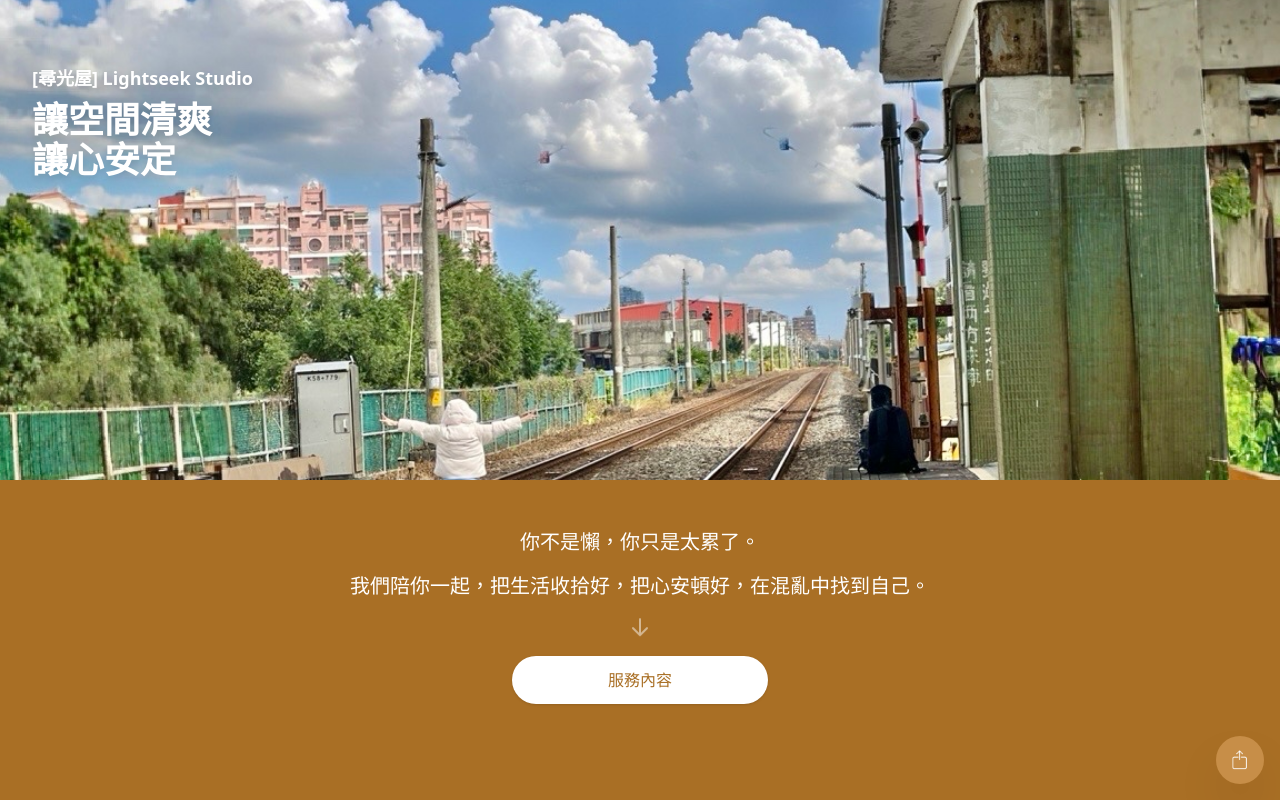
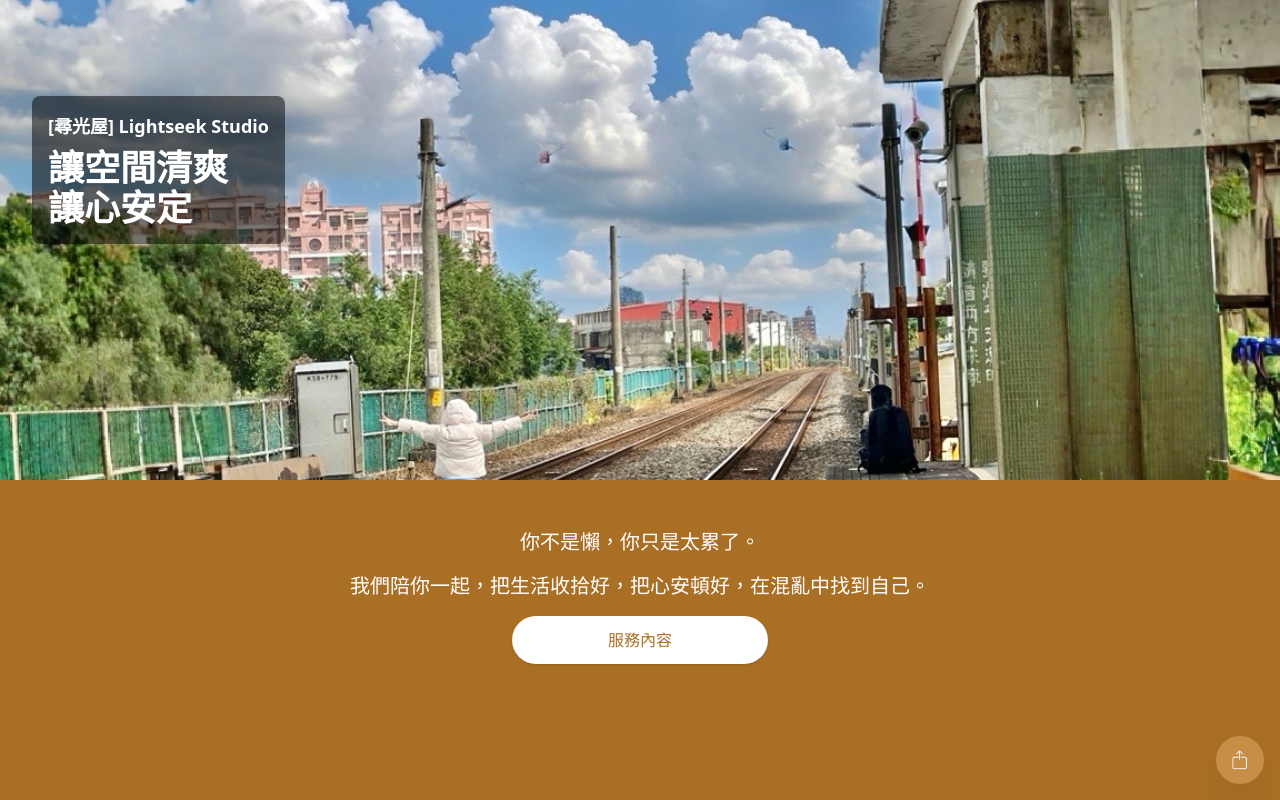
Before and after one commit to lightseek2025/qr-profile, a plain HTML site: page index.html in a window 1280 px wide. Drawn offline with nearby package versions, Linux system fonts and the light colour scheme.

Commit message:
Update index.html

```diff
--- a/index.html
+++ b/index.html
@@ -7,7 +7,7 @@
   <script src="https://cdn.tailwindcss.com"></script>
   <link href="https://cdn.jsdelivr.net/npm/aos@2.3.4/dist/aos.css" rel="stylesheet" />
   <style>
-    /* Hero 區高度 100vh，可內部滾動，並保留底部安全區緩衝 */
+    /* 只允許 Hero 區滾動，其餘頁面鎖定 */
     #hero {
       height: 100vh;
       overflow-y: auto;
@@ -18,35 +18,28 @@
 <body class="bg-white text-gray-800">
   <script>window.addEventListener('load',()=>window.scrollTo(0,0));</script>
 
-  <!-- Hero 區：Banner (60vh) + 文本 (40vh) -->
+  <!-- Hero 區塊 -->
   <section id="hero">
-    <!-- Banner 圖片 60vh -->
+    <!-- Banner 圖片 (60vh) + 設計化文字區 -->
     <div class="relative h-[60vh] w-full overflow-hidden">
       <img src="assets/banner.jpg" alt="Banner" class="w-full h-full object-cover object-center">
-      <!-- 品牌標題：置於圖片偏中上，並加陰影增強可讀性 -->
-      <div class="absolute left-8 top-16 text-white drop-shadow-lg">
-        <h2 class="text-lg font-semibold">[尋光屋] Lightseek Studio</h2>
-        <h1 class="text-3xl sm:text-4xl font-bold mt-2">讓空間清爽<br>讓心安定</h1>
+      <!-- 半透明背景強化可讀性 -->
+      <div class="absolute left-8 top-24 bg-black bg-opacity-50 p-4 rounded-lg drop-shadow-2xl">
+        <h2 class="text-lg font-semibold text-white">[尋光屋] Lightseek Studio</h2>
+        <h1 class="text-3xl sm:text-4xl font-bold text-white mt-2">讓空間清爽<br>讓心安定</h1>
       </div>
     </div>
-    <!-- 文本區 40vh -->
-    <div class="h-[40vh] bg-[#A96F25] px-8 sm:px-12 pt-12 flex flex-col items-center text-white space-y-4 relative">
+    <!-- 文本區 (40vh) -->
+    <div class="h-[40vh] bg-[#A96F25] px-8 sm:px-12 pt-12 flex flex-col items-center justify-start text-white space-y-4">
       <p class="text-lg sm:text-xl leading-relaxed text-center">你不是懶，你只是太累了。</p>
       <p class="text-lg sm:text-xl leading-relaxed text-center">我們陪你一起，把生活收拾好，把心安頓好，在混亂中找到自己。</p>
-      <!-- 箭頭提示：位於文本下方，提示滑動並點擊按鈕 -->
-      <div class="opacity-50 animate-bounce">
-        <svg class="w-6 h-6 text-white" fill="none" stroke="currentColor" viewBox="0 0 24 24">
-          <path stroke-linecap="round" stroke-linejoin="round" stroke-width="2" d="M12 4v16m7-7l-7 7-7-7" />
-        </svg>
-      </div>
-      <!-- 服務內容按鈕：寬版白底、置於文本下方 -->
       <button id="service-btn" class="w-64 bg-white text-[#A96F25] font-medium px-6 py-3 rounded-full shadow hover:bg-[#E6C99F] transition">
         服務內容
       </button>
     </div>
   </section>
 
-  <!-- 服務內容區：點擊後顯示並滾動至此 -->
+  <!-- 服務內容區：初始隱藏，點擊後顯示並滾動 -->
   <section id="services" class="py-12 bg-white hidden">
     <div class="max-w-3xl mx-auto p-8 bg-white rounded-xl shadow-lg space-y-6">
       <h3 class="text-3xl font-semibold" data-aos="fade-up">關於公司</h3>
@@ -65,17 +58,18 @@
 
   <!-- 分享按鈕 -->
   <button id="share-btn" class="fixed bottom-4 right-4 bg-[#C78E48] p-3 rounded-full shadow-2xl z-50" title="分享">
-    <img src="assets/share-icon-white.png" alt="分享" class="w-6 h-6" />
+    <img src="assets/share-icon-white.png" alt="分享" class="w-6 h-6">
   </button>
 
   <script src="https://cdn.jsdelivr.net/npm/aos@2.3.4/dist/aos.js"></script>
   <script>AOS.init({ duration: 600, once: true });</script>
   <script>
     document.getElementById('service-btn').addEventListener('click', () => {
+      document.documentElement.classList.remove('overflow-hidden');
       document.getElementById('services').classList.remove('hidden');
-      document.documentElement.classList.remove('overflow-hidden');
       document.getElementById('services').scrollIntoView({ behavior: 'smooth' });
     });
+    // 分享功能
     const shareBtn = document.getElementById('share-btn'), shareUrl = location.origin + location.pathname;
     if (navigator.share) {
       shareBtn.addEventListener('click', async () => { try { await navigator.share({ title:'[尋光屋] Lightseek Studio', text:'讓空間清爽．讓心安定', url: shareUrl }); } catch{} });
```
